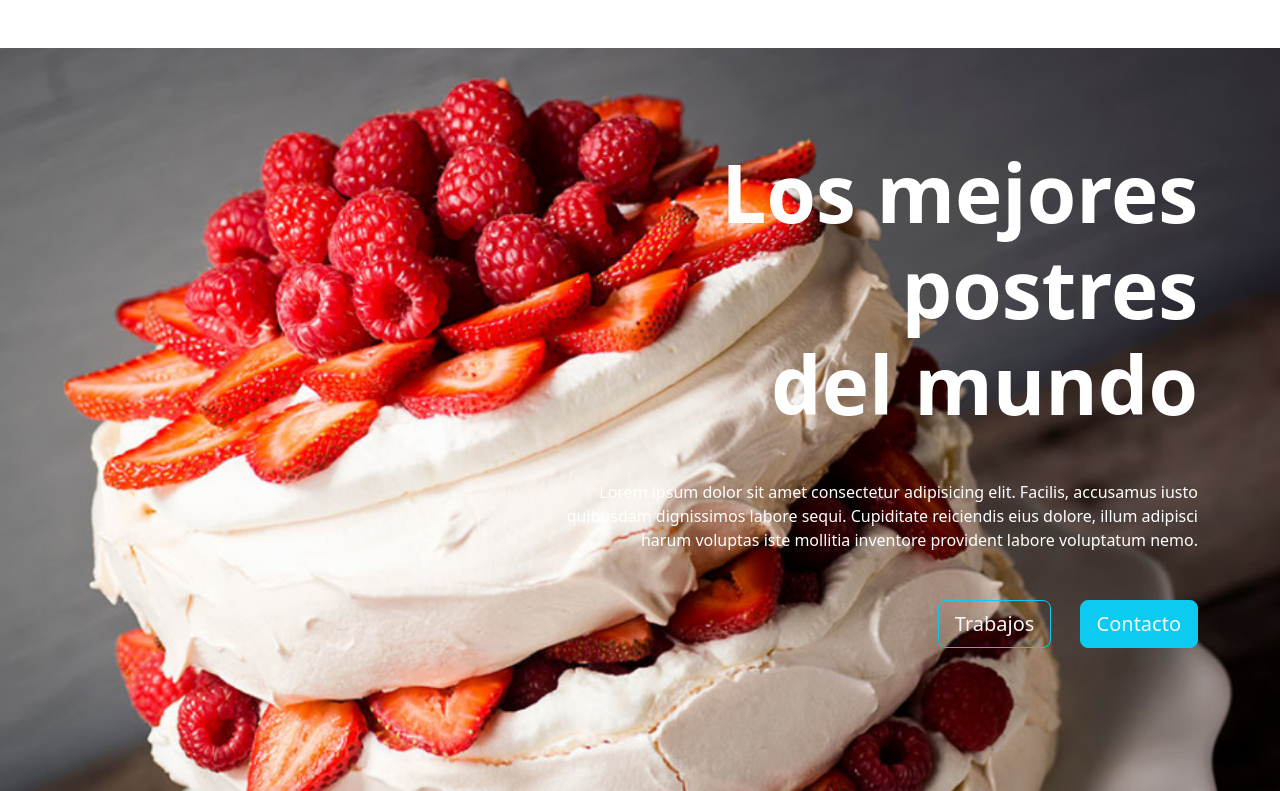
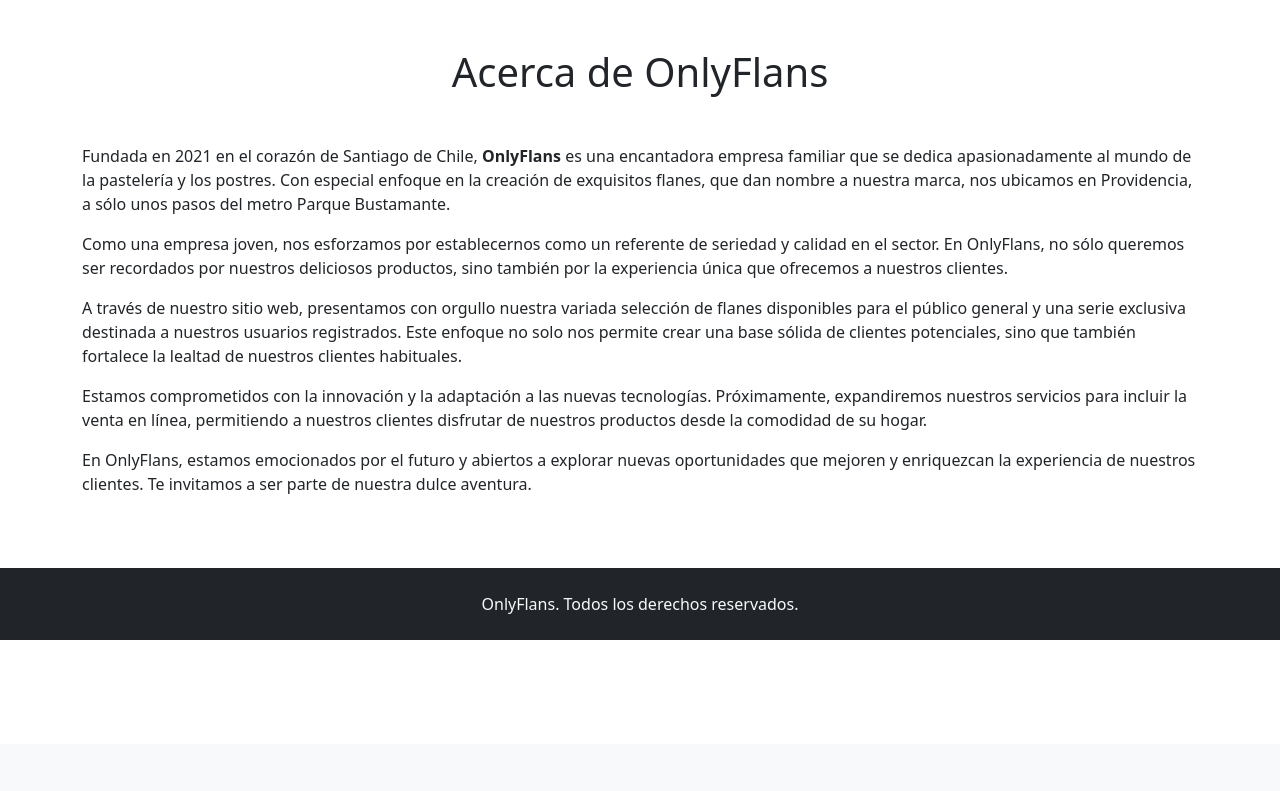
Before and after one commit to gonliv/onlyflans_django, a Django app: page /about/ in a window 1280 px wide. Shown: the part 56-847 px from the top of the page. After the commit the page ends 696 px from the top, so only its background shows below. Run offline with Django 4.2, Linux system fonts and the light colour scheme.

Commit message:
Modificacion template about

```diff
--- a/onlyflans_dj/static_pages/templates/about.html
+++ b/onlyflans_dj/static_pages/templates/about.html
@@ -1,6 +1,27 @@
 {% extends 'static_base.html' %}
-<html>
-    <body>
-        acerca
-    </body>
-</html>
+{% block 'header' %}
+{% endblock %}
+{% block 'content' %}
+<div class="container mt-5 mb-5">
+    <div class="row">
+      <div class="col-lg-12">
+        <h1 class="text-center mb-5">Acerca de OnlyFlans</h1>
+        <p class="text-justify mt-3">
+          Fundada en 2021 en el corazón de Santiago de Chile, <strong>OnlyFlans</strong> es una encantadora empresa familiar que se dedica apasionadamente al mundo de la pastelería y los postres. Con especial enfoque en la creación de exquisitos flanes, que dan nombre a nuestra marca, nos ubicamos en Providencia, a sólo unos pasos del metro Parque Bustamante.
+        </p>
+        <p class="text-justify">
+          Como una empresa joven, nos esforzamos por establecernos como un referente de seriedad y calidad en el sector. En OnlyFlans, no sólo queremos ser recordados por nuestros deliciosos productos, sino también por la experiencia única que ofrecemos a nuestros clientes.
+        </p>
+        <p class="text-justify">
+          A través de nuestro sitio web, presentamos con orgullo nuestra variada selección de flanes disponibles para el público general y una serie exclusiva destinada a nuestros usuarios registrados. Este enfoque no solo nos permite crear una base sólida de clientes potenciales, sino que también fortalece la lealtad de nuestros clientes habituales.
+        </p>
+        <p class="text-justify">
+          Estamos comprometidos con la innovación y la adaptación a las nuevas tecnologías. Próximamente, expandiremos nuestros servicios para incluir la venta en línea, permitiendo a nuestros clientes disfrutar de nuestros productos desde la comodidad de su hogar.
+        </p>
+        <p class="text-justify mb-4">
+          En OnlyFlans, estamos emocionados por el futuro y abiertos a explorar nuevas oportunidades que mejoren y enriquezcan la experiencia de nuestros clientes. Te invitamos a ser parte de nuestra dulce aventura.
+        </p>
+      </div>
+    </div>
+  </div>
+{% endblock %}
```
